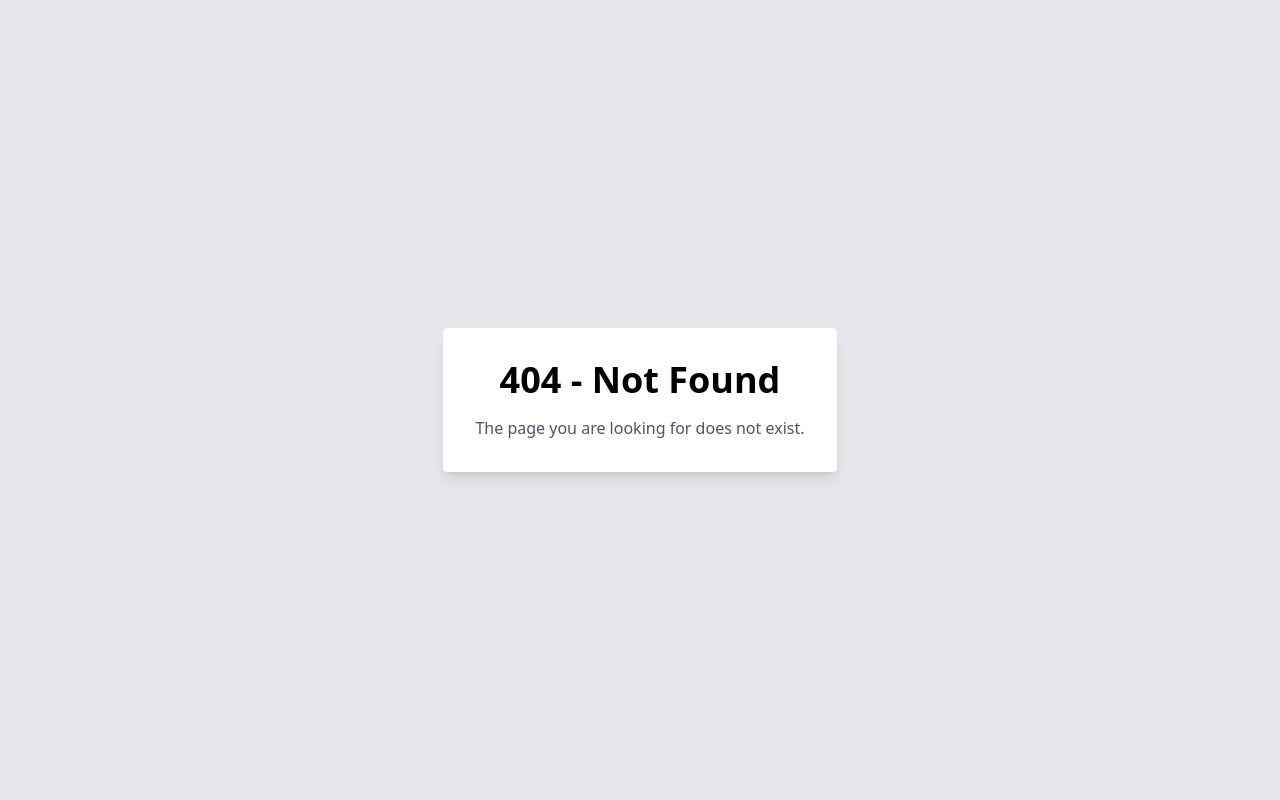
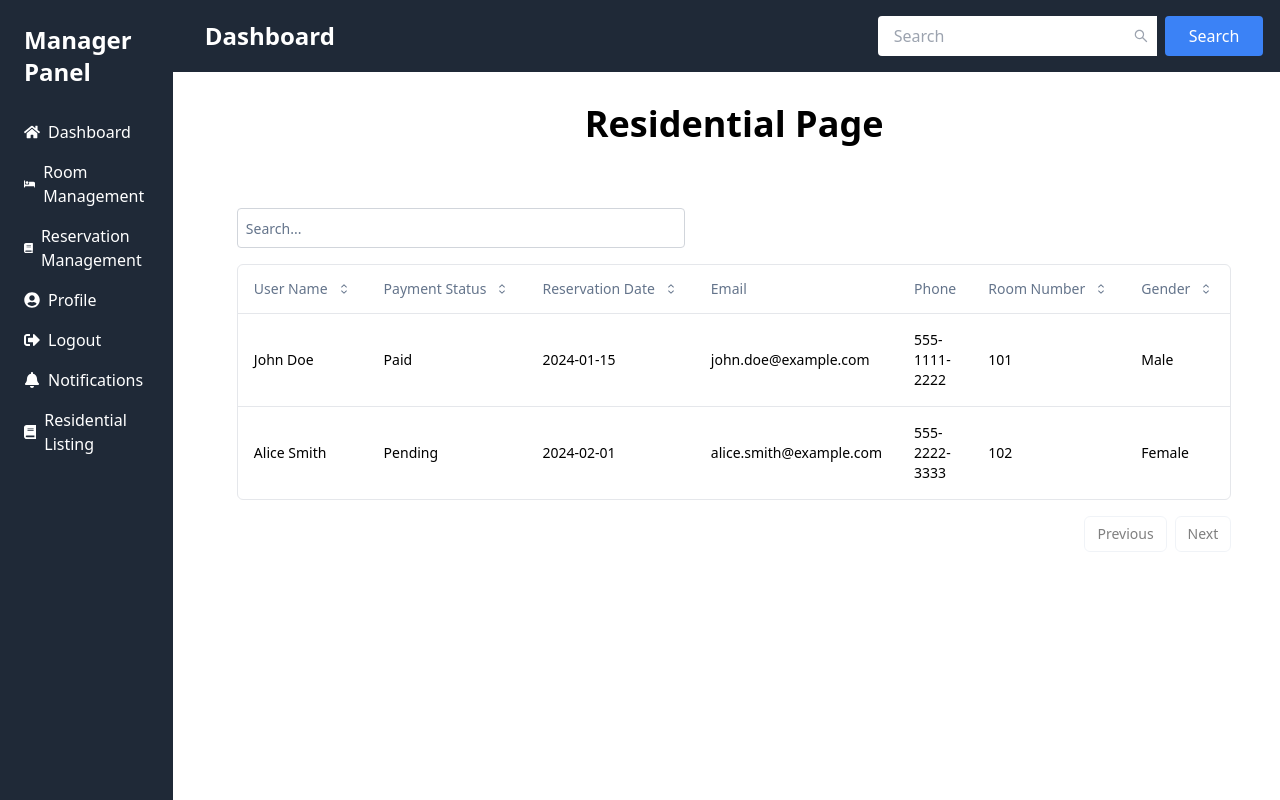
Before and after one commit to AhsanDev404/hostel-ease-admin, a Next.js app: page /manager/residential-listing in a window 1280 px wide. Before the commit this address had no page. Built offline with nearby package versions, Linux system fonts and the light colour scheme.

Commit message:
- feat(manager/residential-listing): implement page and add link at sidebar

```diff
--- /dev/null
+++ b/app/manager/residential-listing/page.js
@@ -0,0 +1,144 @@
+// Import necessary modules and components
+"use client";
+import * as React from "react";
+import Link from "next/link";
+
+import { CaretSortIcon } from "@radix-ui/react-icons";
+
+import { Button, buttonVariants } from "@/components/ui/button";
+import DataTable from "@/components/data-table";
+
+// Sample data for the residential page
+const residentialData = [
+  {
+    id: 1,
+    userName: "John Doe",
+    paymentStatus: "Paid",
+    reservationDate: "2024-01-15",
+    email: "john.doe@example.com",
+    phone: "555-1111-2222",
+    roomNumber: 101,
+    gender: "Male",
+  },
+  {
+    id: 2,
+    userName: "Alice Smith",
+    paymentStatus: "Pending",
+    reservationDate: "2024-02-01",
+    email: "alice.smith@example.com",
+    phone: "555-2222-3333",
+    roomNumber: 102,
+    gender: "Female",
+  },
+  // Add more residential data as needed
+];
+
+// Define columns for the residential page
+export const residentialColumns = [
+  {
+    accessorKey: "userName",
+    header: "User Name",
+    cell: ({ row }) => <div>{row.getValue("userName")}</div>,
+    header: ({ column }) => (
+      <Button
+        variant="ghost"
+        className="px-0"
+        onClick={() => column.toggleSorting(column.getIsSorted() === "asc")}
+      >
+        User Name
+        <CaretSortIcon className="ml-2 h-4 w-4" />
+      </Button>
+    ),
+  },
+  {
+    accessorKey: "paymentStatus",
+    header: "Payment Status",
+    cell: ({ row }) => <div>{row.getValue("paymentStatus")}</div>,
+    header: ({ column }) => (
+      <Button
+        variant="ghost"
+        className="px-0"
+        onClick={() => column.toggleSorting(column.getIsSorted() === "asc")}
+      >
+        Payment Status
+        <CaretSortIcon className="ml-2 h-4 w-4" />
+      </Button>
+    ),
+  },
+  {
+    accessorKey: "reservationDate",
+    header: "Reservation Date",
+    cell: ({ row }) => <div>{row.getValue("reservationDate")}</div>,
+    header: ({ column }) => (
+      <Button
+        variant="ghost"
+        className="px-0"
+        onClick={() => column.toggleSorting(column.getIsSorted() === "asc")}
+      >
+        Reservation Date
+        <CaretSortIcon className="ml-2 h-4 w-4" />
+      </Button>
+    ),
+  },
+  {
+    accessorKey: "email",
+    header: "Email",
+    cell: ({ row }) => <div>{row.getValue("email")}</div>,
+  },
+  {
+    accessorKey: "phone",
+    header: "Phone",
+    cell: ({ row }) => <div>{row.getValue("phone")}</div>,
+  },
+  {
+    accessorKey: "roomNumber",
+    header: "Room Number",
+    cell: ({ row }) => <div>{row.getValue("roomNumber")}</div>,
+    header: ({ column }) => (
+      <Button
+        variant="ghost"
+        className="px-0"
+        onClick={() => column.toggleSorting(column.getIsSorted() === "asc")}
+      >
+        Room Number
+        <CaretSortIcon className="ml-2 h-4 w-4" />
+      </Button>
+    ),
+  },
+  {
+    accessorKey: "gender",
+    header: "Gender",
+    cell: ({ row }) => <div>{row.getValue("gender")}</div>,
+    header: ({ column }) => (
+      <Button
+        variant="ghost"
+        className="px-0"
+        onClick={() => column.toggleSorting(column.getIsSorted() === "asc")}
+      >
+        Gender
+        <CaretSortIcon className="ml-2 h-4 w-4" />
+      </Button>
+    ),
+  },
+  // {
+  //   accessorKey: "actions",
+  //   header: "Actions",
+  //   cell: ({ row }) => (
+  //     <div className="space-x-4">
+  //       <Button>Delete User</Button>
+  //     </div>
+  //   ),
+  // },
+];
+
+// Function for the residential page
+function ResidentialPage() {
+  return (
+    <div className="container mx-auto p-8">
+      <h1 className="text-4xl font-bold mb-8 text-center">Residential Page</h1>
+      <DataTable columns={residentialColumns} data={residentialData} />
+    </div>
+  );
+}
+
+export default ResidentialPage;
```
